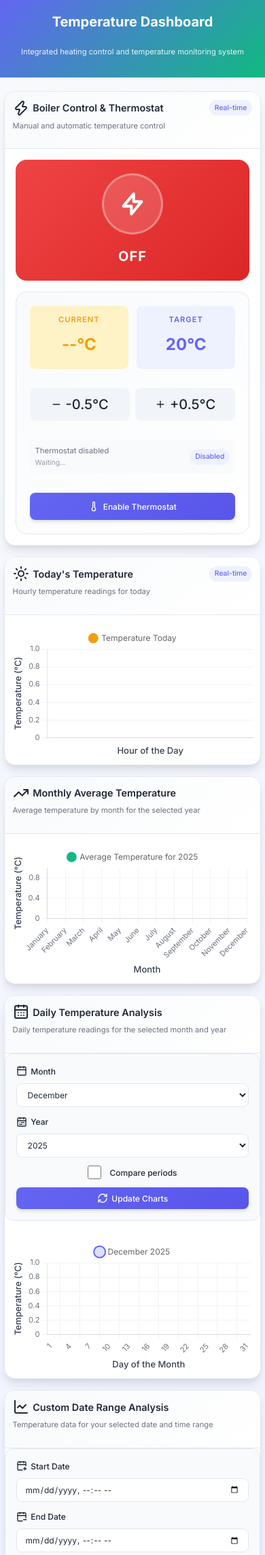
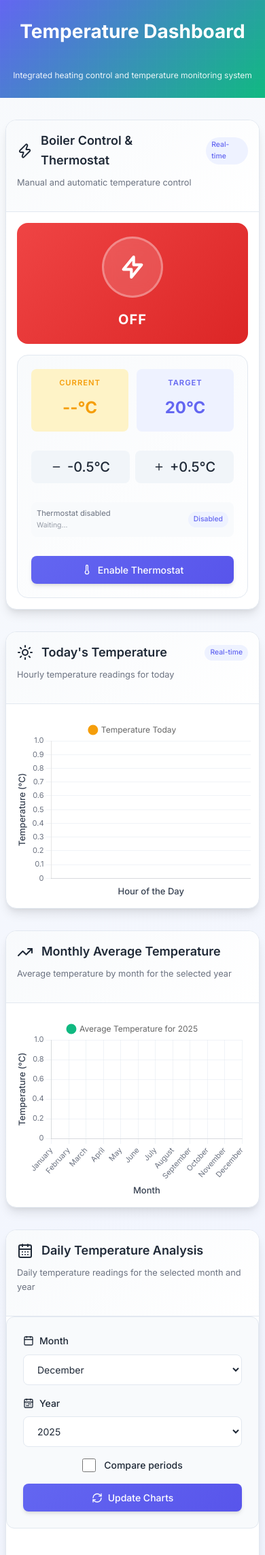
Before and after one commit to 0ri0nRo/SmartHouse, a Flask app: page /temp in a window 390 px wide. Shown: the top 2288 px of the page at 68% size. Run offline with Flask 3, Linux system fonts and the light colour scheme; data that the repository does not hold is empty; a map, chart or similar area stays blank; some libraries are stand-ins or nearby versions.

Commit message:
feat: enhance styling and layout of temperature dashboard for improved user experience

```diff
--- a/src/templates/temperature.html
+++ b/src/templates/temperature.html
@@ -54,11 +54,11 @@
         .page-header {
             background: linear-gradient(135deg, var(--primary-color) 0%, var(--secondary-color) 100%);
             color: white;
-            padding: 1.25rem 0;
+            padding: 2rem 0;
             text-align: center;
             position: relative;
             overflow: hidden;
-            margin-bottom: 1.25rem;
+            margin-bottom: 2rem;
         }
 
         .page-header::before {
@@ -73,15 +73,15 @@
         }
 
         .page-title {
-            font-size: 1.75rem;
+            font-size: 2.5rem;
             font-weight: 700;
-            margin-bottom: 0.25rem;
+            margin-bottom: 0.5rem;
             position: relative;
             z-index: 1;
         }
 
         .page-subtitle {
-            font-size: 0.875rem;
+            font-size: 1.125rem;
             opacity: 0.9;
             font-weight: 400;
             position: relative;
@@ -91,15 +91,15 @@
         .dashboard-container {
             max-width: 1400px;
             margin: 0 auto;
-            padding: 0 0.75rem 1rem;
+            padding: 0 1rem;
             display: grid;
-            gap: 1rem;
+            gap: 2rem;
             grid-template-columns: 1fr;
         }
 
         .chart-section {
             display: grid;
-            gap: 1rem;
+            gap: 2rem;
         }
 
         .chart-card {
@@ -117,40 +117,39 @@
         }
 
         .chart-header {
-            padding: 1rem 1rem 0 1rem;
+            padding: 1.5rem 1.5rem 0 1.5rem;
             border-bottom: 1px solid var(--border-color);
             background: linear-gradient(135deg, var(--bg-secondary) 0%, var(--bg-primary) 100%);
         }
 
         .chart-title {
-            font-size: 1rem;
+            font-size: 1.25rem;
             font-weight: 600;
             color: var(--text-primary);
-            margin-bottom: 0.35rem;
+            margin-bottom: 0.5rem;
             display: flex;
             align-items: center;
-            gap: 0.5rem;
-            flex-wrap: wrap;
+            gap: 0.75rem;
         }
 
         .chart-description {
-            font-size: 0.75rem;
+            font-size: 0.875rem;
             color: var(--text-secondary);
-            margin-bottom: 1rem;
+            margin-bottom: 1.5rem;
         }
 
         .controls-section {
             background: var(--bg-secondary);
-            padding: 1rem;
+            padding: 1.5rem;
             border-radius: var(--radius-lg);
-            margin-bottom: 0.75rem;
+            margin-bottom: 1rem;
             border: 1px solid var(--border-color);
         }
 
         .controls {
             display: grid;
-            grid-template-columns: repeat(auto-fit, minmax(150px, 1fr));
-            gap: 0.75rem;
+            grid-template-columns: repeat(auto-fit, minmax(200px, 1fr));
+            gap: 1rem;
             align-items: end;
         }
 
@@ -168,19 +167,19 @@
         }
 
         .controls label {
-            font-size: 0.75rem;
+            font-size: 0.875rem;
             font-weight: 500;
             color: var(--text-primary);
             display: flex;
             align-items: center;
-            gap: 0.35rem;
+            gap: 0.5rem;
         }
 
         .controls select,
         .controls input[type="datetime-local"],
         .controls input[type="number"] {
-            padding: 0.5rem 0.75rem;
-            font-size: 0.75rem;
+            padding: 0.75rem 1rem;
+            font-size: 0.875rem;
             border: 1px solid var(--border-color);
             border-radius: var(--radius-md);
             background-color: var(--bg-primary);
@@ -208,9 +207,9 @@
             display: inline-flex;
             align-items: center;
             justify-content: center;
-            gap: 0.35rem;
-            padding: 0.5rem 1rem;
-            font-size: 0.75rem;
+            gap: 0.5rem;
+            padding: 0.75rem 1.5rem;
+            font-size: 0.875rem;
             font-weight: 500;
             border: none;
             border-radius: var(--radius-md);
@@ -280,8 +279,8 @@
         .chart-container {
             position: relative;
             width: 100%;
-            height: 280px;
-            padding: 1rem;
+            height: 450px;
+            padding: 1.5rem;
         }
 
         .loading-spinner {
@@ -709,12 +708,52 @@
 
         @media (max-width: 768px) {
             .dashboard-container {
-                padding: 0 0.5rem 1rem;
-                gap: 1rem;
+                padding: 0 0.75rem;
+                gap: 1.5rem;
             }
 
             .page-title {
-                font-size: 1.5rem;
+                font-size: 2rem;
+            }
+
+            .page-subtitle {
+                font-size: 0.875rem;
+            }
+
+            .chart-container {
+                height: 350px;
+                padding: 1rem;
+            }
+
+            .controls {
+                grid-template-columns: 1fr;
+            }
+
+            .schedule-grid {
+                grid-template-columns: 1fr;
+            }
+
+            .chart-header {
+                padding: 1rem;
+            }
+
+            .chart-title {
+                font-size: 1.125rem;
+            }
+
+            .chart-description {
+                font-size: 0.8rem;
+                margin-bottom: 1rem;
+            }
+        }
+
+        @media (max-width: 480px) {
+            .page-header {
+                padding: 1.5rem 0;
+            }
+
+            .page-title {
+                font-size: 1.75rem;
             }
 
             .page-subtitle {
@@ -722,53 +761,12 @@
             }
 
             .chart-container {
-                height: 250px;
+                height: 300px;
                 padding: 0.75rem;
             }
 
-            .controls {
-                grid-template-columns: 1fr;
-            }
-
-            .schedule-grid {
-                grid-template-columns: 1fr;
-            }
-
-            .chart-header {
-                padding: 0.75rem;
-            }
-
-            .chart-title {
-                font-size: 0.9rem;
-                gap: 0.35rem;
-            }
-
-            .chart-description {
-                font-size: 0.7rem;
-                margin-bottom: 0.75rem;
-            }
-        }
-
-        @media (max-width: 480px) {
-            .page-header {
-                padding: 1rem 0;
-            }
-
-            .page-title {
-                font-size: 1.25rem;
-            }
-
-            .page-subtitle {
-                font-size: 0.7rem;
-            }
-
-            .chart-container {
-                height: 220px;
-                padding: 0.5rem;
-            }
-
             .dashboard-container {
-                padding: 0 0.35rem 0.75rem;
+                padding: 0 0.5rem;
             }
 
             .badge {
```
